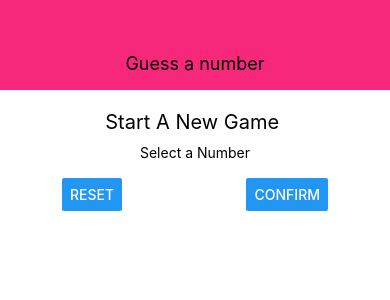
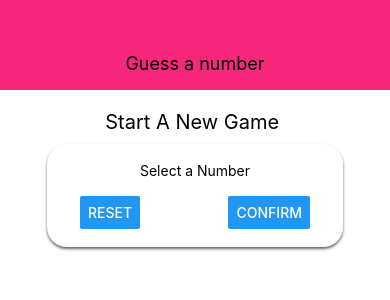
Before and after one commit to TaSiya/guess-number-react-native, a React Native app: screen / in a window 390 px wide. Shown: the top 300 px of the page. Built offline with nearby package versions, Linux system fonts and the light colour scheme.

Commit message:
adding border to the input container. Learned that ** shadow* works only in `IOS` **, for android use `elevation` for shadows, WIP

```diff
--- a/screens/StartGameScreen.js
+++ b/screens/StartGameScreen.js
@@ -30,7 +30,15 @@ const styles = StyleSheet.create({
   inputContainer: {
     width: 300,
     maxWidth: '80%',
-    alignItems: 'center'
+    alignItems: 'center',
+    shadowColor: 'black',
+    shadowOffset: { width: 0, height: 2},
+    shadowRadius: 3,
+    shadowOpacity: 0.6,
+    elevation: 6,
+    backgroundColor: 'white',
+    padding: 18,
+    borderRadius: 20
   },
   buttonContainer: {
     flexDirection: 'row',
```
